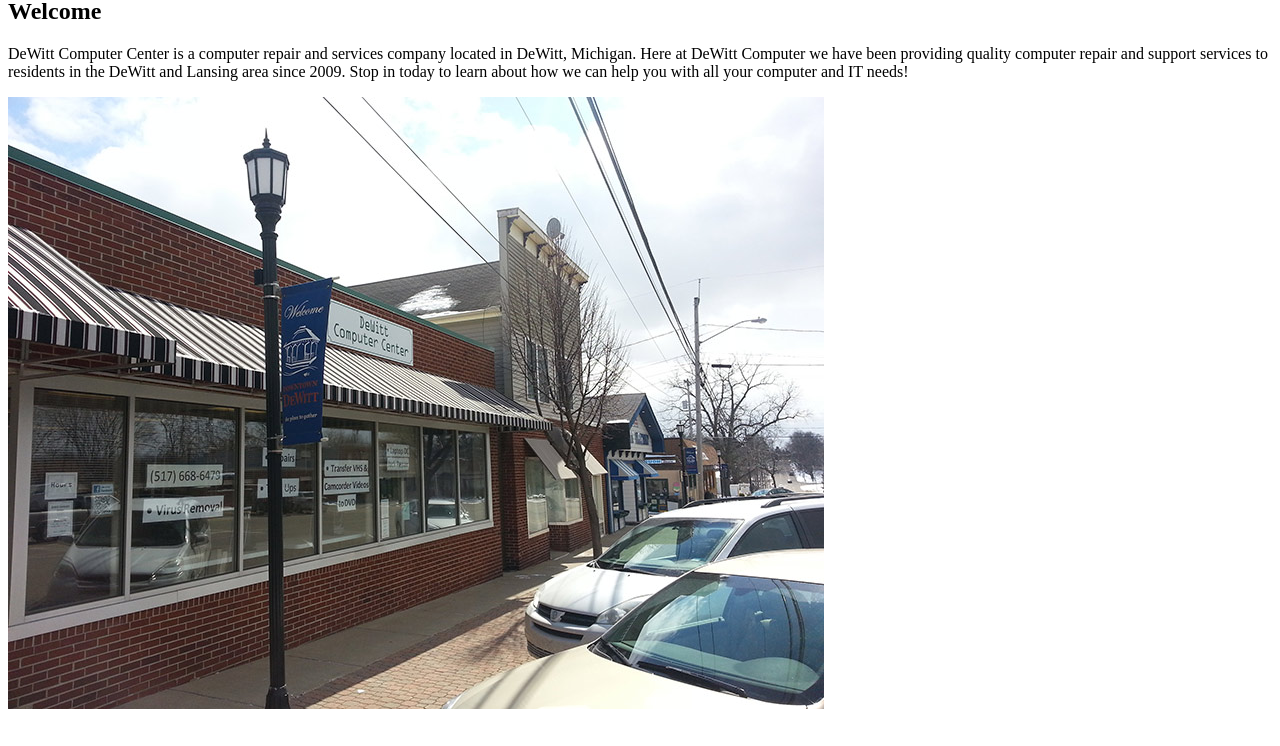
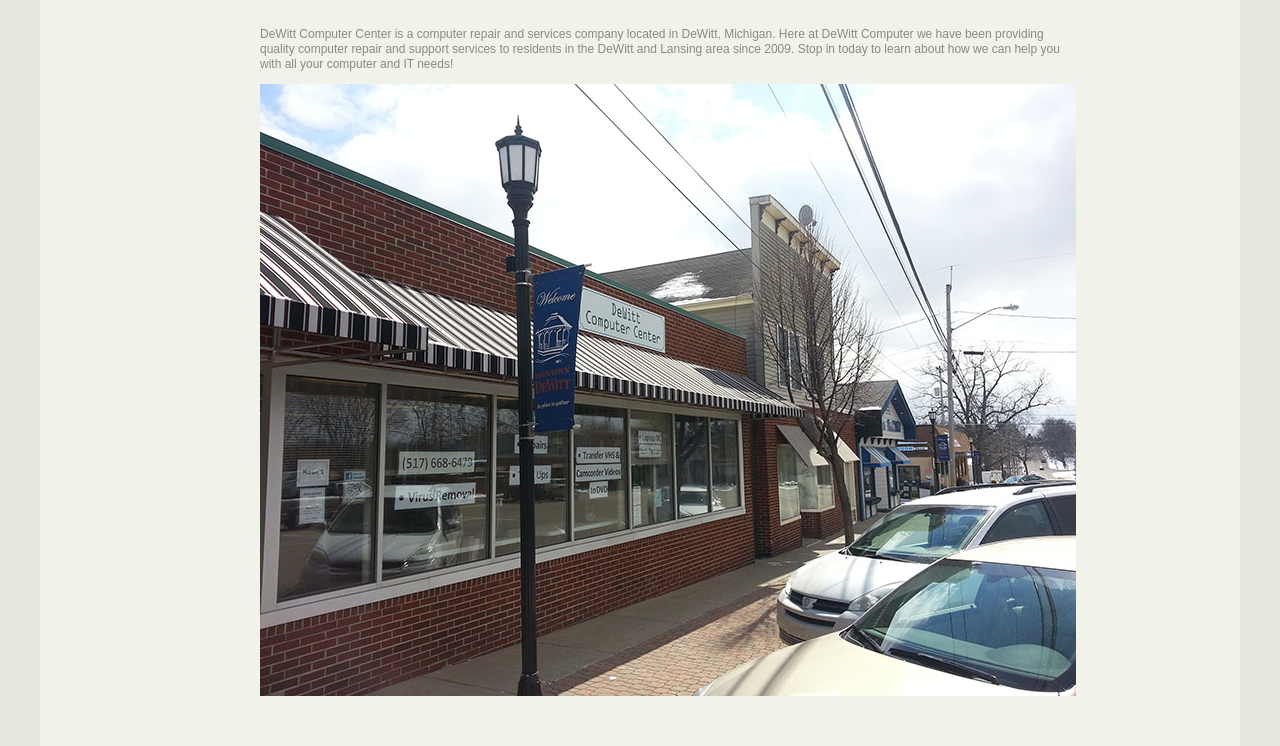
Before and after one commit to zunkerky/tc349, a plain HTML site: page projects/final/index.html in a window 1280 px wide. Shown: the part 350-1096 px from the top of the page. Drawn offline with Linux system fonts and the light colour scheme.

Commit message:
final project commit

```diff
--- a/projects/final/css/style.css
+++ b/projects/final/css/style.css
@@ -77,6 +77,7 @@ IMG.dcclogo {
 	margin: 0 auto;
 	padding: 0px 20px;
 }
+
 
 #menu-wrapper {
 	overflow: hidden;
--- a/projects/final/index.html
+++ b/projects/final/index.html
@@ -1,12 +1,10 @@
 <!DOCTYPE html>
 <html>
 <head>
-<meta name="keywords" content="" />
-<meta name="description" content="" />
+<link href="css/style.css" rel="stylesheet" type="text/css" media="screen" />
 <meta http-equiv="content-type" content="text/html; charset=utf-8" />
 <title>DeWitt Computer Center</title>
 
-<link href="css/style.css/" rel="stylesheet" type="text/css" media="screen" />
 </head>
 <body>
 <div id="wrapper">
```
Also changed, not shown: projects/final/about.html (+1 -1 lines), projects/final/contact.html (+1 -2 lines), projects/final/faq.html (+1 -1 lines), projects/final/services.html (+1 -1 lines).
